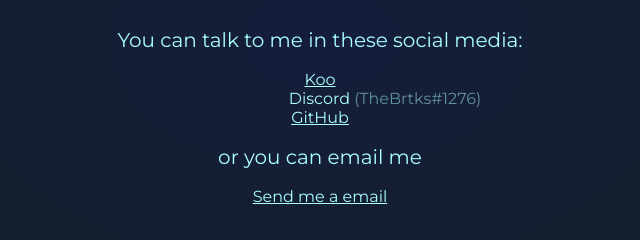
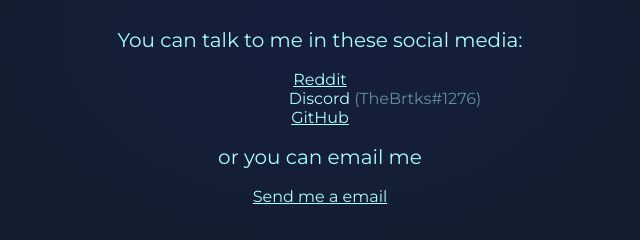
Before and after one commit to Brtks/g, a plain HTML site: page contact/index.html in a window 1280 px wide. Shown: the part 360-600 px from the top of the page, 320-960 px from the left. Drawn offline with Linux system fonts and the light colour scheme.

Commit message:
Update index.html

```diff
--- a/contact/index.html
+++ b/contact/index.html
@@ -4,7 +4,7 @@
   <meta charset="UTF-8">
   <title>TheBrtks - About</title>
   <link rel="icon" href="/img/icon.png">
-	<link rel="stylesheet" href="style.css">
+  <link rel="stylesheet" href="style.css">
 </head>
 <body>
   <h1>THE BRTKS </h1>
@@ -12,7 +12,7 @@
 
   <p>You can talk to me in these social media:</p>
 
-	<a href="https://kooapp.com/profile/mrbrtks">Koo</a>
+	<a href="https://www.reddit.com/user/mrBrtks">Reddit</a>
 	<a style="position: relative; right: -65px;">Discord <b style="font-weight: 400; opacity: 0.5">(TheBrtks#1276)</b></a>
 	<a href="https://github.com/Brtks">GitHub</a>
 
```
